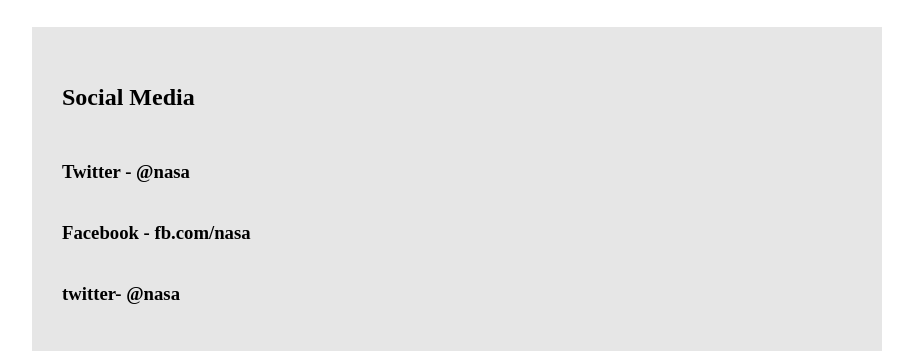
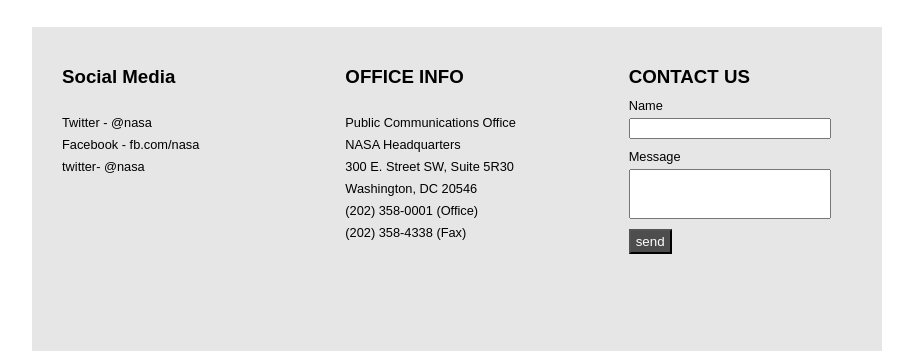
Before and after one commit to alexmsomarriba/ASA_NASA_Page_Alex_Somarriba, a plain HTML site: page index.html in a window 1280 px wide. Shown: the part 461-820 px from the top of the page, without its empty margins (191-1104 px from the left). Drawn offline with Linux system fonts and the light colour scheme.

Commit message:
added contact us form

```diff
--- a/index.html
+++ b/index.html
@@ -16,18 +16,53 @@
     </div>
     <div class="InfoBlock">
         <div class="Info">
-        <h2>
+        <h3>
             Social Media
-        </h2>
+        </h3>
+        <h4>
+            Twitter - @nasa
+        </h4>
+        <h4>
+            Facebook - fb.com/nasa
+        </h4>
+        <h4>
+            twitter- @nasa
+        </h4>
+    </div>
+    <div class="Info">
         <h3>
-            Twitter - @nasa
+        OFFICE INFO
         </h3>
+        <h4>
+            Public Communications Office
+        </h4>
+        <h4>
+            NASA Headquarters
+        </h4>
+        <h4>
+            300 E. Street SW, Suite 5R30
+        </h4>
+        <h4>
+            Washington, DC 20546
+        </h4>
+        <h4>
+            (202) 358-0001 (Office)
+        </h4>
+        <h4>
+            (202) 358-4338 (Fax)
+        </h4>
+    </div>
+    <div class="Info">
         <h3>
-            Facebook - fb.com/nasa
+            CONTACT US
         </h3>
-        <h3>
-            twitter- @nasa
-        </h3>
+        <form>
+            <label for="name">Name</label>
+            <input type="text" name="name" id="name">
+            <label for="messsage">Message</label>
+            <input type="text" name="message" id="message" class="Message">
+        </form>
+        <button>send</button>
     </div>
     </div>
     </main>
--- a/style.css
+++ b/style.css
@@ -18,22 +18,28 @@
 }
 
 h1 {
-    font-size: 3em;
+    font-size: 5em;
     color:white;
     margin:auto;
     line-height:51px;
     padding-top: 200px;
-    padding-left: 380px;
+    padding-left: 300px;
     vertical-align:middle;
+    font-family: sans-serif;
 }
 
-h2 {
+h3 {
     padding: 20px;
+    margin-bottom: -10px;
+    font-family: sans-serif;
 }
 
-h3{
-    padding: 10px;
+h4{
+    margin-bottom: -10px;
     padding-left: 20px;
+    font-weight: normal;
+    font-family: sans-serif;
+    font-size: .8rem;
 }
 
 .InfoBlock{
@@ -41,8 +47,7 @@
     width: 850px;
     height: 324px;
     margin:0 auto;
-    flex-wrap: wrap;
-    align-content: center;
+    display: flex;
     margin-top: 30px;
 }
 
@@ -50,4 +55,34 @@
     width: 270px;
     margin-left: 10px;
     margin-right: 10px;
+    flex: wrap;
 }
+
+form{
+    margin-left: 20px;
+    font-family: sans-serif;
+    font-size: .8rem;
+}
+
+input{
+    width: 80%;
+    margin-top: 5px;
+    margin-right: 20px;
+    margin-bottom: 10px;
+}
+
+.Message{
+    padding-bottom: 30px;
+}
+
+button{
+    background-color: #4d4d4d;
+    color: white;
+    box-shadow: none;
+    text-shadow: none;
+    height: 25px;
+    margin-left: 20px;
+    padding-left: 5px;
+    padding-right: 5px;
+    font-family: sans-serif;
+}
```
